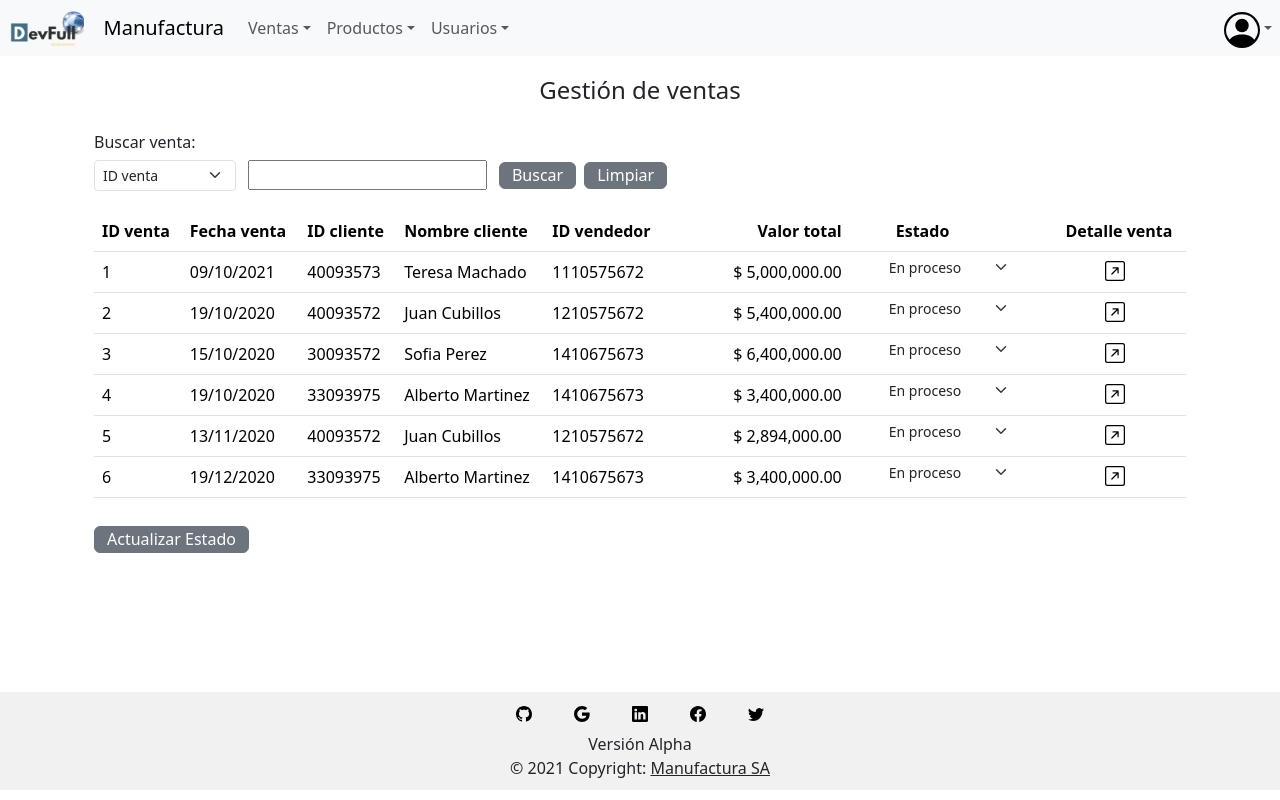
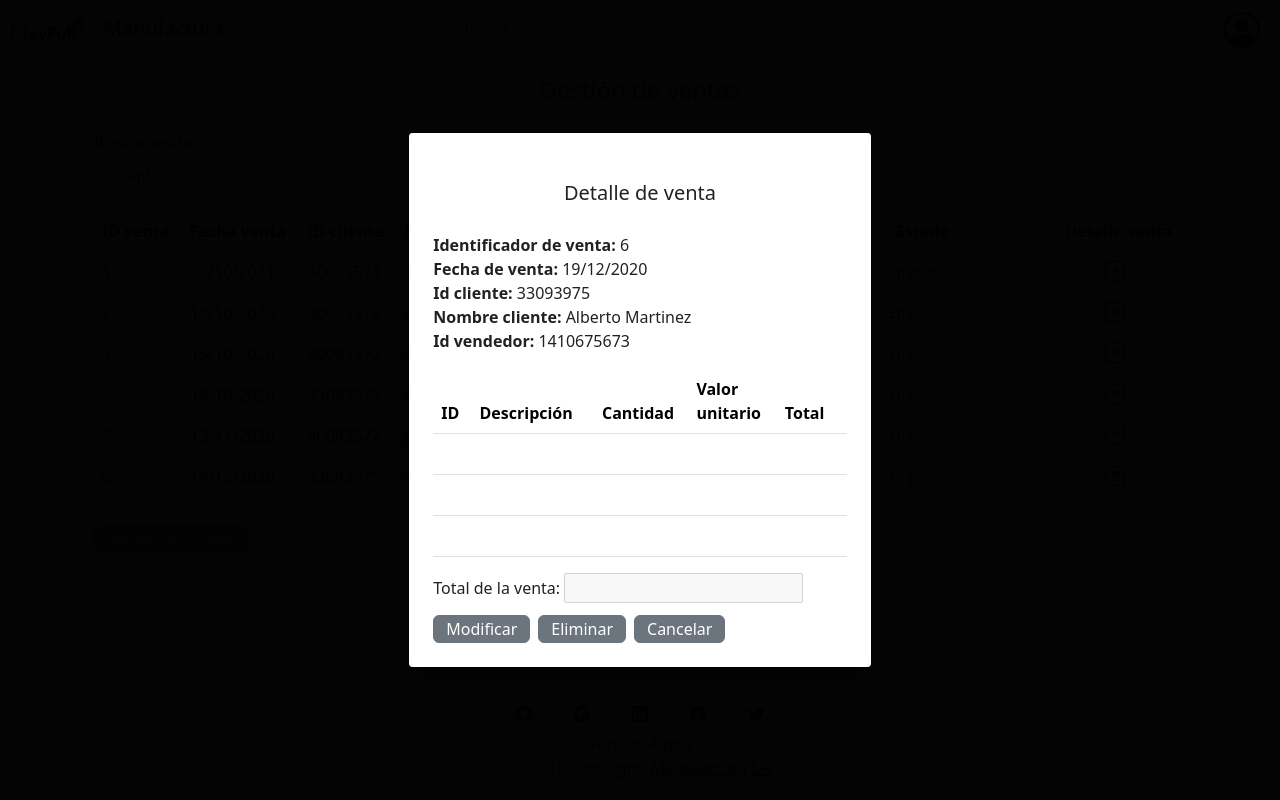
Before and after one commit to MinTic-2021/Manufacture, a React (Create React App) app: page /gven-admin in a window 1280 px wide. Both pictures are taken after a click on the icon 1115 px from the left and 270 px from the top of the page. Built offline with nearby package versions, Linux system fonts and the light colour scheme.

Commit message:
agregar detalle venta

```diff
--- a/src/pages/gestion-ventas/GestionVenta.jsx
+++ b/src/pages/gestion-ventas/GestionVenta.jsx
@@ -3,6 +3,7 @@ import datos from 'ventas.json';
 import { nanoid } from 'nanoid';
 import { ToastContainer, toast } from 'react-toastify';
 import 'react-toastify/dist/ReactToastify.css';
+import { Dialog } from '@material-ui/core';
 
 function CurrencyFormatted(N) {
     N=parseFloat(N);
@@ -100,11 +101,19 @@ export default GestionVenta
 
 const Tabla = ({listaVentas})  => {
 
+    const sel = []
     const [reloadInfo, setReloadInfo] = useState(false)
+    const [open, setOpen] = useState(false)
 
     useEffect(() => {
         setReloadInfo(false)
     }, [reloadInfo])
+
+    const detalle = () => {
+        toast.success("Operación realizada con éxito")
+        setOpen(false)
+        //enviar al backend
+    }
 
     const guardar = () => {
         listaVentas = listaVentas.filter(value => JSON.stringify(value) !== '{}')
@@ -140,7 +149,7 @@ const Tabla = ({listaVentas})  => {
                                 <td>{ventas.idVendedor}</td>
                                 <td style={{textAlign: 'right', paddingRight: '30px', width:'26vh'}}>{CurrencyFormatted(ventas.valorTotal)}</td>
                                 <td style={{width: '17%', paddingTop: '0%', paddingBottom: '0%', paddingRight: '0%'}}>
-                                    <select className="form-select form-select-sm" defaultValue={ventas.estado} name='estado' onChange={(e) => {ventas.estado = e.target.value}} style={{width: '80%', borderColor: 'rgba(255, 255, 255, 0)'}}>
+                                    <select className="form-select form-select-sm" defaultValue={ventas.estado} name='estado' onChange={(e) => {ventas.estado = e.target.value}} style={{width: '80%', borderColor: 'rgba(255, 255, 255, 0)',marginTop:'4px',marginBottom:'3px'}}>
                                         <option value="enProceso">En proceso</option>
                                         <option value="cancelada">Cancelada</option>
                                         <option value="entregada">Entregada</option>
@@ -148,7 +157,7 @@ const Tabla = ({listaVentas})  => {
                                 </td>
                                 <td style={{paddingTop: '5px', paddingBottom: '0%'}}>
                                     <div style={{paddingLeft: '40px'}}>
-                                        <svg xmlns="http://www.w3.org/2000/svg" width="20" height="20" fill="currentColor" className="bi bi-arrow-up-right-square" viewBox="0 0 16 16" style={{cursor: 'pointer'}}>
+                                        <svg xmlns="http://www.w3.org/2000/svg" width="20" height="20" fill="currentColor" className="bi bi-arrow-up-right-square" viewBox="0 0 16 16" type="button" onClick={() => {setOpen(true)}} onChange={(e) => {sel.push(ventas.idVenta-1)}} style={{cursor: 'pointer'}}>
                                         <path fillRule="evenodd" d="M15 2a1 1 0 0 0-1-1H2a1 1 0 0 0-1 1v12a1 1 0 0 0 1 1h12a1 1 0 0 0 1-1V2zM0 2a2 2 0 0 1 2-2h12a2 2 0 0 1 2 2v12a2 2 0 0 1-2 2H2a2 2 0 0 1-2-2V2zm5.854 8.803a.5.5 0 1 1-.708-.707L9.243 6H6.475a.5.5 0 1 1 0-1h3.975a.5.5 0 0 1 .5.5v3.975a.5.5 0 1 1-1 0V6.707l-4.096 4.096z"/>
                                         </svg>
                                     </div>
@@ -164,7 +173,73 @@ const Tabla = ({listaVentas})  => {
                     <button type="button" className="btn btn-secondary" onClick= {guardar} style={{paddingTop: '0px', paddingBottom: '1px'}}>
                         Actualizar Estado
                     </button>
-                </div>
+            </div>
+
+            {listaVentas.map((ventas) => {
+                        return(
+                            <Dialog open={open}>
+                        <div style={{margin: '3vh'}}>
+                            <h5 style={{paddingBottom: '20px', paddingTop: '24px', display: 'flex', justifyContent: 'center'}}>Detalle de venta</h5>
+                            <ul className="list-unstyled">
+                                <li><b>Identificador de venta:</b> <span>{ventas.idVenta}</span></li>
+                                <li><b>Fecha de venta:</b> <span>{ventas.fechaVenta}</span></li>
+                                <li><b>Id cliente:</b> <span>{ventas.idCliente}</span></li>
+                                <li><b>Nombre cliente:</b> <span>{ventas.nombreCliente}</span></li>
+                                <li><b>Id vendedor:</b> <span>{ventas.idVendedor}</span></li>
+                            </ul>
+                            <div>
+                                <table className="table table-hover" style={{paddingLeft: '50px'}}>
+                                <thead>
+                                <tr>
+                                    <th width='8%'>ID</th>
+                                    <th width='25%'>Descripción</th>
+                                    <th width='12%'>Cantidad</th>
+                                    <th width='15%'>Valor unitario</th>
+                                    <th width='15%'>Total</th>
+                                </tr>
+                                </thead>
+                                <tbody>
+                                    <tr style={{height: '5vh'}}>
+                                        <td contenteditable="true"> </td>
+                                        <td> </td>
+                                        <td contenteditable="true"> </td>
+                                        <td> </td>
+                                        <td> </td>
+                                    </tr>
+                                    <tr>
+                                        <td contenteditable="true"> </td>
+                                        <td> </td>
+                                        <td contenteditable="true"> </td>
+                                        <td> </td>
+                                        <td> </td>
+                                    </tr>
+                                    <tr>
+                                        <td contenteditable="true"> </td>
+                                        <td> </td>
+                                        <td contenteditable="true"> </td>
+                                        <td> </td>
+                                        <td> </td>
+                                    </tr>
+                                </tbody>
+                                </table>
+                            </div>
+                            Total de la venta: <input type="text" disabled/>
+                            <div style={{paddingTop: '12px'}}>
+                                <button onClick={detalle} type="button" className="btn btn-secondary" onclick="alert('Venta actualizada')" style={{paddingTop: '0.8px', paddingBottom: '1px'}}>
+                                    Modificar
+                                </button>
+                                <button type="button" className="btn btn-secondary" onclick="alert('Venta eliminada')"style={{paddingTop: '0.8px', paddingBottom: '1px',marginLeft: '1vh',marginRight: '1vh'}}>
+                                    Eliminar
+                                </button>
+                                <button onClick={() => {setOpen(false)}} type="button" className="btn btn-secondary" style={{paddingTop: '0.8px', paddingBottom: '1px'}}>
+                                    Cancelar
+                                </button>
+                            </div>
+                        </div>
+                    </Dialog>
+                        )}
+                    )}
+
 
         </div>
     )
```
